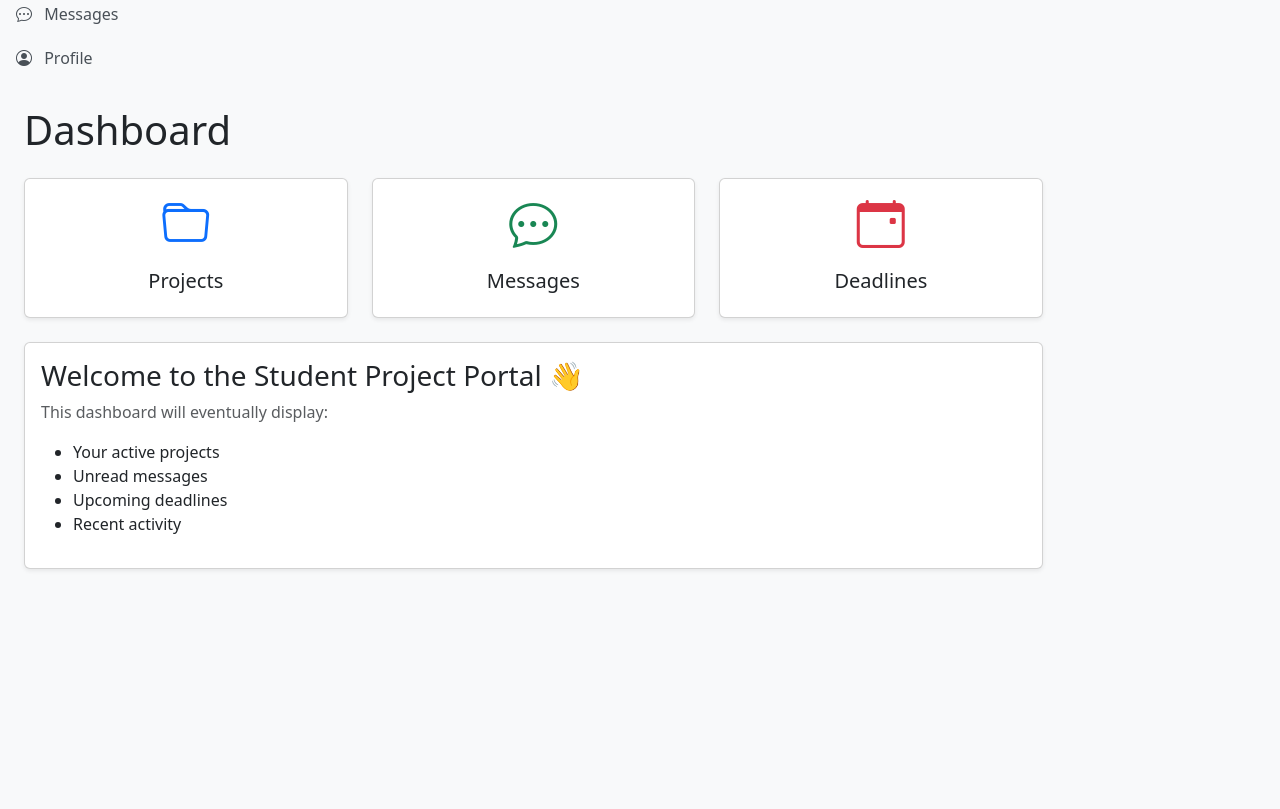
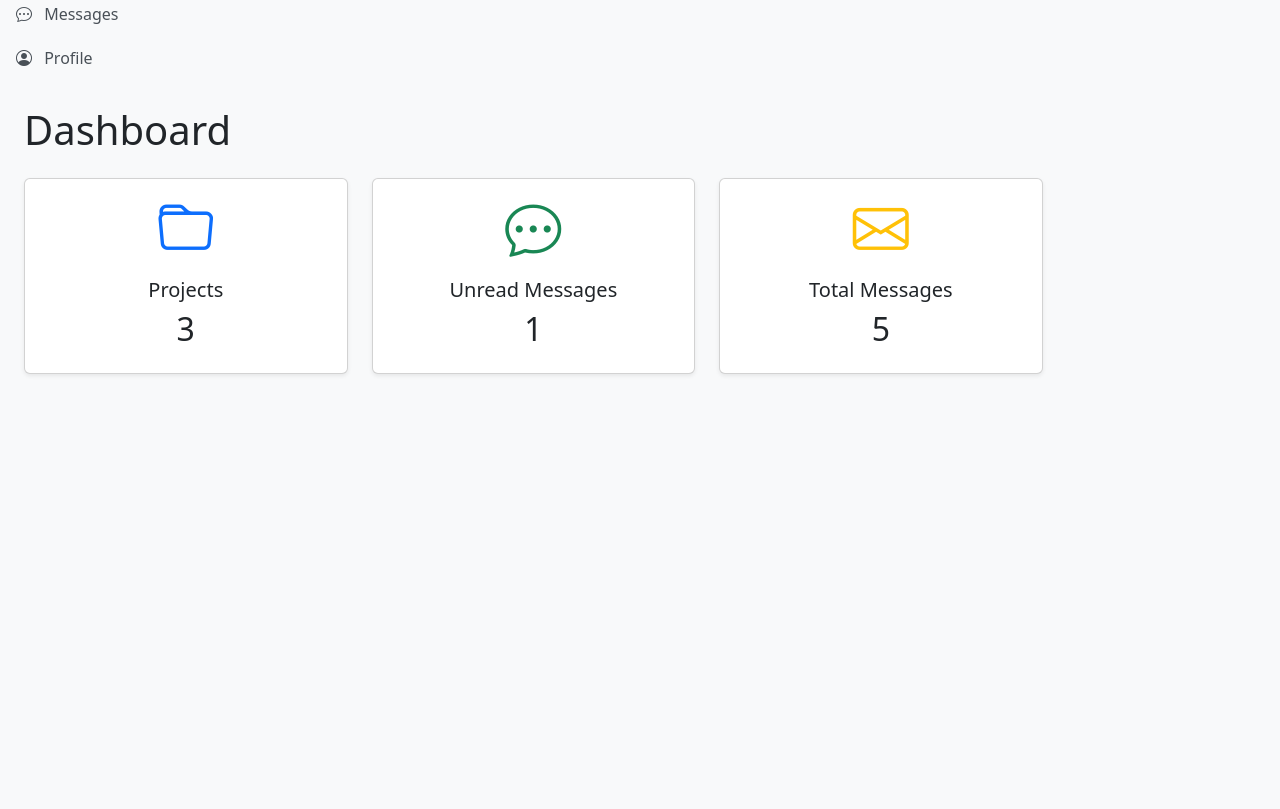
Before and after one commit to colin-182/student-portal, a Django app: page / in a window 1280 px wide. Shown: the part 154-963 px from the top of the page. Run offline with Django 5.2, Linux system fonts and the light colour scheme; a user stored in the database is signed in; data comes from the database, SQL or seed files in the repository; both versions use the stored data as it was after the commit.

Commit message:
add live dashboard stats and nav cards

```diff
--- a/dashboard/templates/dashboard/home.html
+++ b/dashboard/templates/dashboard/home.html
@@ -10,15 +10,19 @@ Dashboard
     Dashboard
 </h1>
 
-<div class="row g-4 mb-4">
+<div class="row">
 
-    <div class="col-md-4">
+    <div class="col-md-4 mb-4">
 
-        <div class="card shadow-sm">
+        <a
+            href="{% url 'projects:list' %}"
+            class="text-decoration-none">
+
+            <div class="card shadow-sm h-100">
 
                 <div class="card-body text-center">
 
-                <i class="bi bi-folder display-5 text-primary"></i>
+                    <i class="bi bi-folder display-4 text-primary"></i>
 
                     <h5 class="mt-3">
                         Projects
@@ -32,79 +36,63 @@ Dashboard
 
             </div>
 
+        </a>
+
     </div>
 
-    <div class="col-md-4">
+    <div class="col-md-4 mb-4">
 
-        <div class="card shadow-sm">
+        <a
+            href="{% url 'messaging:inbox' %}"
+            class="text-decoration-none">
+
+            <div class="card shadow-sm h-100">
 
                 <div class="card-body text-center">
 
-                <i class="bi bi-chat-dots display-5 text-success"></i>
+                    <i class="bi bi-chat-dots display-4 text-success"></i>
 
                     <h5 class="mt-3">
-                    Messages
+                        Unread Messages
                     </h5>
 
                     <h2>
-                    {{ message_count }}
+                        {{ unread_messages }}
                     </h2>
 
                 </div>
 
             </div>
 
+        </a>
+
     </div>
 
-    <div class="col-md-4">
+    <div class="col-md-4 mb-4">
 
-        <div class="card shadow-sm">
+        <a
+            href="{% url 'messaging:inbox' %}"
+            class="text-decoration-none">
+
+            <div class="card shadow-sm h-100">
 
                 <div class="card-body text-center">
 
-                <i class="bi bi-calendar-event display-5 text-danger"></i>
+                    <i class="bi bi-envelope display-4 text-warning"></i>
 
                     <h5 class="mt-3">
-                    Deadlines
+                        Total Messages
                     </h5>
 
                     <h2>
-                    {{ deadline_count }}
+                        {{ total_messages }}
                     </h2>
 
                 </div>
 
             </div>
 
-    </div>
-
-</div>
-
-<div class="card shadow-sm">
-
-    <div class="card-body">
-
-        <h3>
-            Welcome to the Student Project Portal 👋
-        </h3>
-
-        <p class="text-muted">
-
-            This dashboard will eventually display:
-
-        </p>
-
-        <ul>
-
-            <li>Your active projects</li>
-
-            <li>Unread messages</li>
-
-            <li>Upcoming deadlines</li>
-
-            <li>Recent activity</li>
-
-        </ul>
+        </a>
 
     </div>
 
--- a/dashboard/views.py
+++ b/dashboard/views.py
@@ -1,17 +1,33 @@
+from django.contrib.auth.decorators import login_required
 from django.shortcuts import render
 
-
-def home(request):
-    return render(request, "dashboard/home.html")
+from messaging.models import Message
+from projects.models import Project
 
 
-def projects(request):
-    return render(request, "dashboard/projects.html")
+@login_required
+def home(request):
+    project_count = Project.objects.filter(
+        owner=request.user,
+    ).count()
 
+    unread_messages = Message.objects.filter(
+        recipient=request.user,
+        is_read=False,
+    ).count()
 
-def messages(request):
-    return render(request, "dashboard/messages.html")
+    total_messages = Message.objects.filter(
+        recipient=request.user,
+    ).count()
 
+    context = {
+        "project_count": project_count,
+        "unread_messages": unread_messages,
+        "total_messages": total_messages,
+    }
 
-def profile(request):
-    return render(request, "dashboard/profile.html")
+    return render(
+        request,
+        "dashboard/home.html",
+        context,
+    )
```
Also changed, not shown: db.sqlite3. Lines whose indentation alone changed are shown as unchanged.
